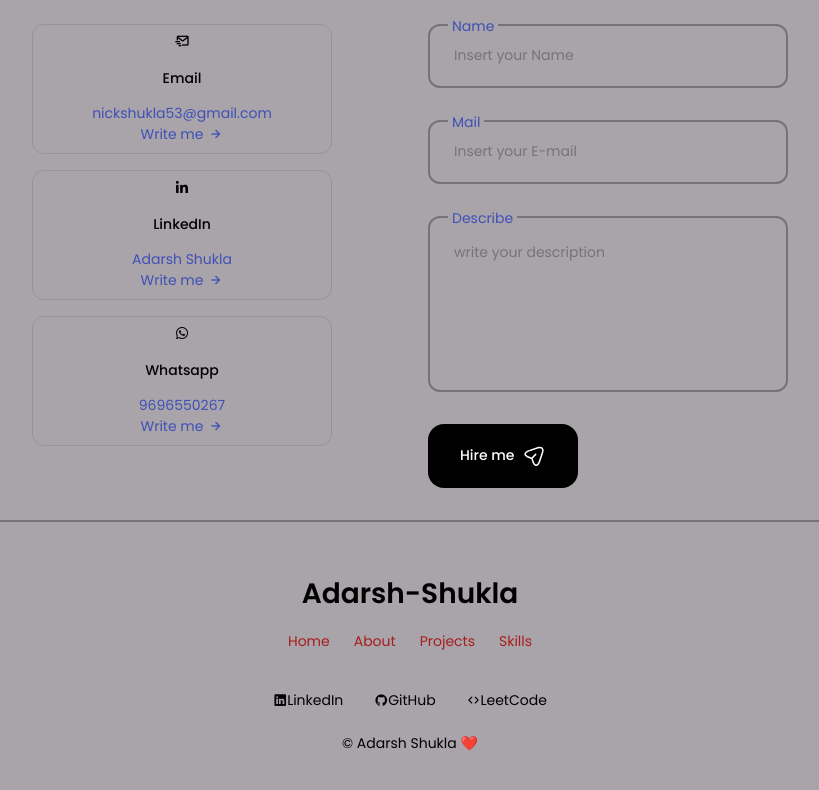
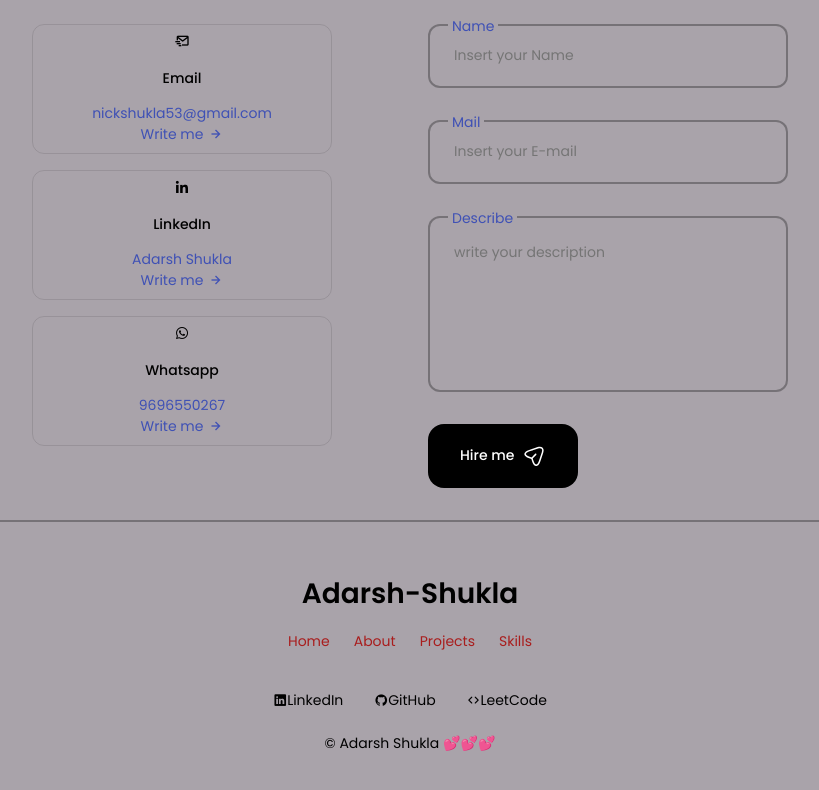
Before and after one commit to dash-09/MyPortFolioSite, a React (Create React App) app: page / in a window 1280 px wide. Shown: the part 3954-4744 px from the top of the page, without its empty margins (230-1049 px from the left). Built offline with nearby package versions, Linux system fonts and the light colour scheme.

Commit message:
Update Footer.jsx

```diff
--- a/src/Components/footer/Footer.jsx
+++ b/src/Components/footer/Footer.jsx
@@ -71,7 +71,7 @@ const Footer = () => {
           </a>
         </div>
 
-        <span className="footer__copy">&#169; Adarsh Shukla ❤️ </span>
+        <span className="footer__copy">&#169; Adarsh Shukla 💕💕💕 </span>
       </div>
     </footer>
   );
```
